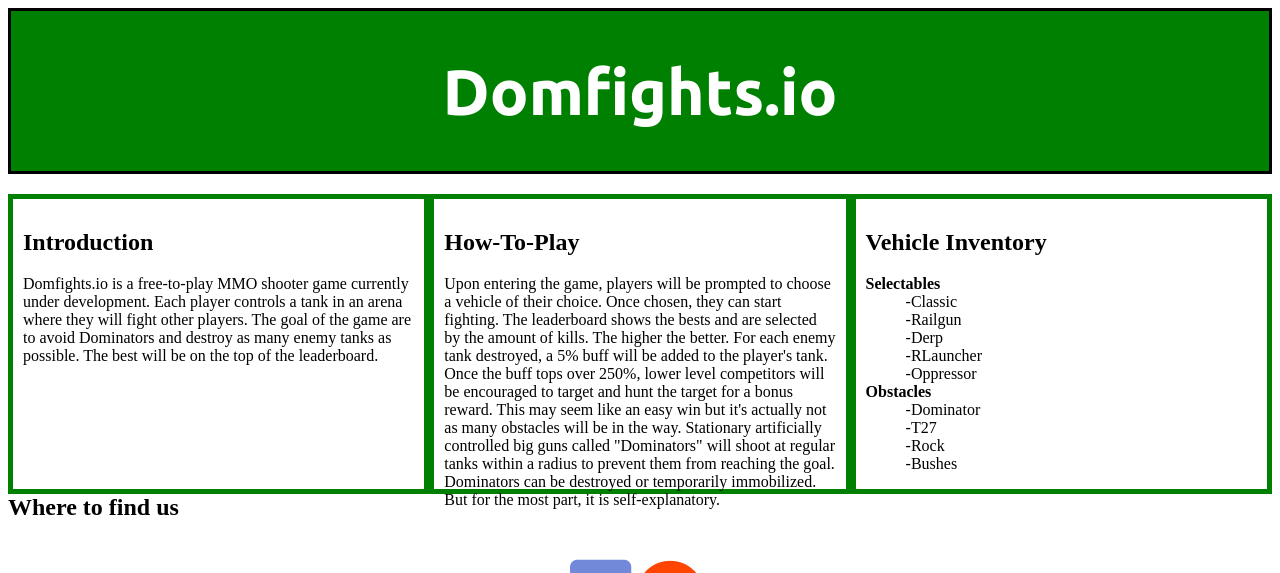
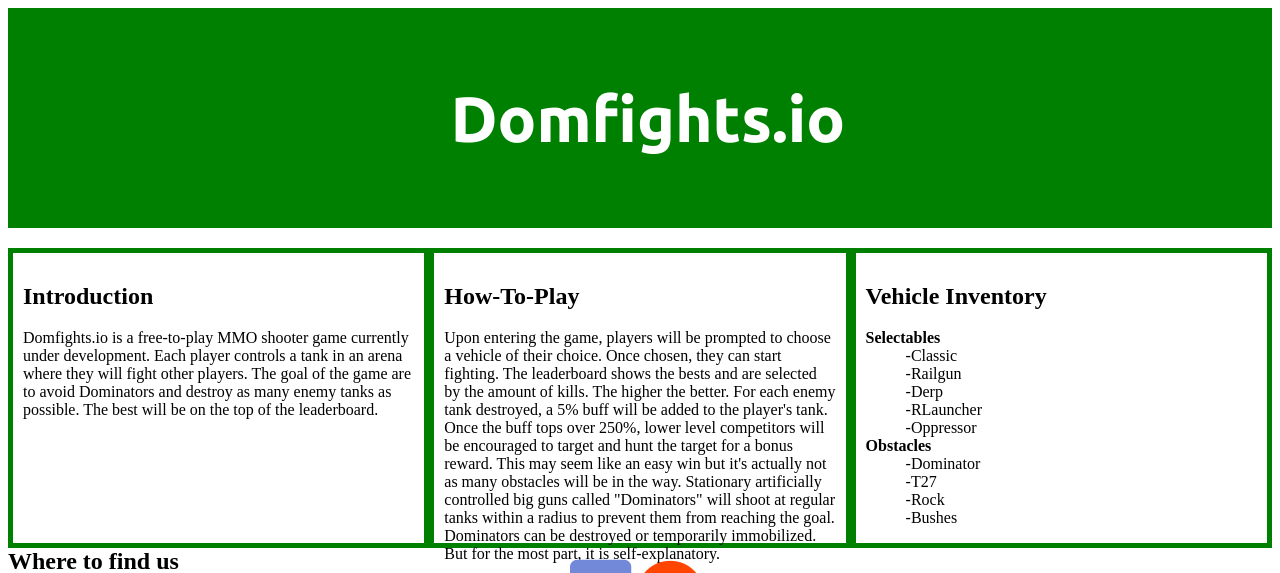
Before and after one commit to Steve-Dusty/df-site, a PHP site: page /html/index.html in a window 1280 px wide. Shown: the top 573 px of the page. Run offline with PHP 8.4, Linux system fonts and the light colour scheme.

Commit message:
first commit

```diff
--- a/css/style.css
+++ b/css/style.css
@@ -1,11 +1,14 @@
 .beginning{
     text-align: center;
     background-color: green;
-    border: solid;
     font-family: 'Ubuntu', sans-serif;
     font-size: 200%;
     color: white;
     border-color: black;
+    padding-top: 30px;
+    padding-bottom: 30px;
+    padding-left: 35%;
+    padding-right: 35%;
   }
 * {
     box-sizing: border-box;
--- a/html/index.html
+++ b/html/index.html
@@ -51,9 +51,10 @@
         </div>
         <div class="platforms">
             <h2>Where to find us</h2>
+
             <div class="icons">
-                <i class="fab fa-discord"></i>
-                <i class="fab fa-reddit"></i>
+                <a href="https://discord.gg/hGdNcSx" target="_blank"><i class="fab fa-discord"></i></a>
+                <a href="https://reddit.com/r/domfights" target="_blank"><i class="fab fa-reddit"></i></a>
                 <!--<i class="fab fa-patreon"></i>-->
             </div>
         </div>
```
